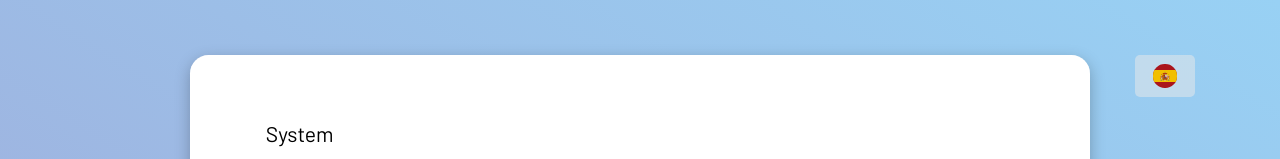
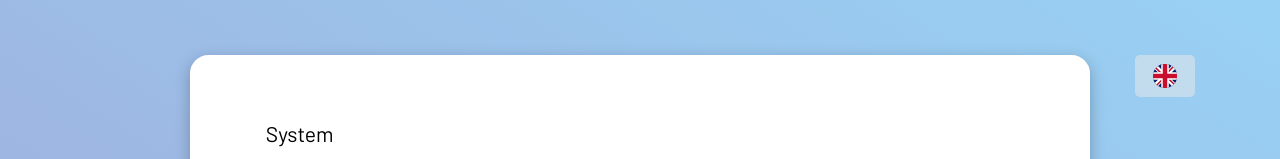
Before and after one commit to KKaradi/LanguageCoach.ai, a Next.js app: page / in a window 1280 px wide. Shown: the top 159 px of the page. Built offline with nearby package versions, Linux system fonts and the light colour scheme; grey boxes are pictures that could not be loaded.

Commit message:
small fix

```diff
--- a/src/pages/components/Chat.jsx
+++ b/src/pages/components/Chat.jsx
@@ -1,3 +1,4 @@
+/* eslint-disable react-hooks/exhaustive-deps */
 import Message from "./Message.jsx";
 import UserInputField from "./InputField.jsx";
 import Dropdown from "./Dropdown.jsx";
@@ -49,12 +50,12 @@ export default function Chat() {
     ORDER_A_DRINK_CONVERSATION_SEED
   );
   const [currentLanguage, setCurrentLanguage] = useState(
-    "Spanish"
+    "English"
   );
 
   useEffect(() => {
     createCompletion(conversation, setConversation);
-  }, []);
+  }, [currentLanguage]);
 
 
   return (
```
